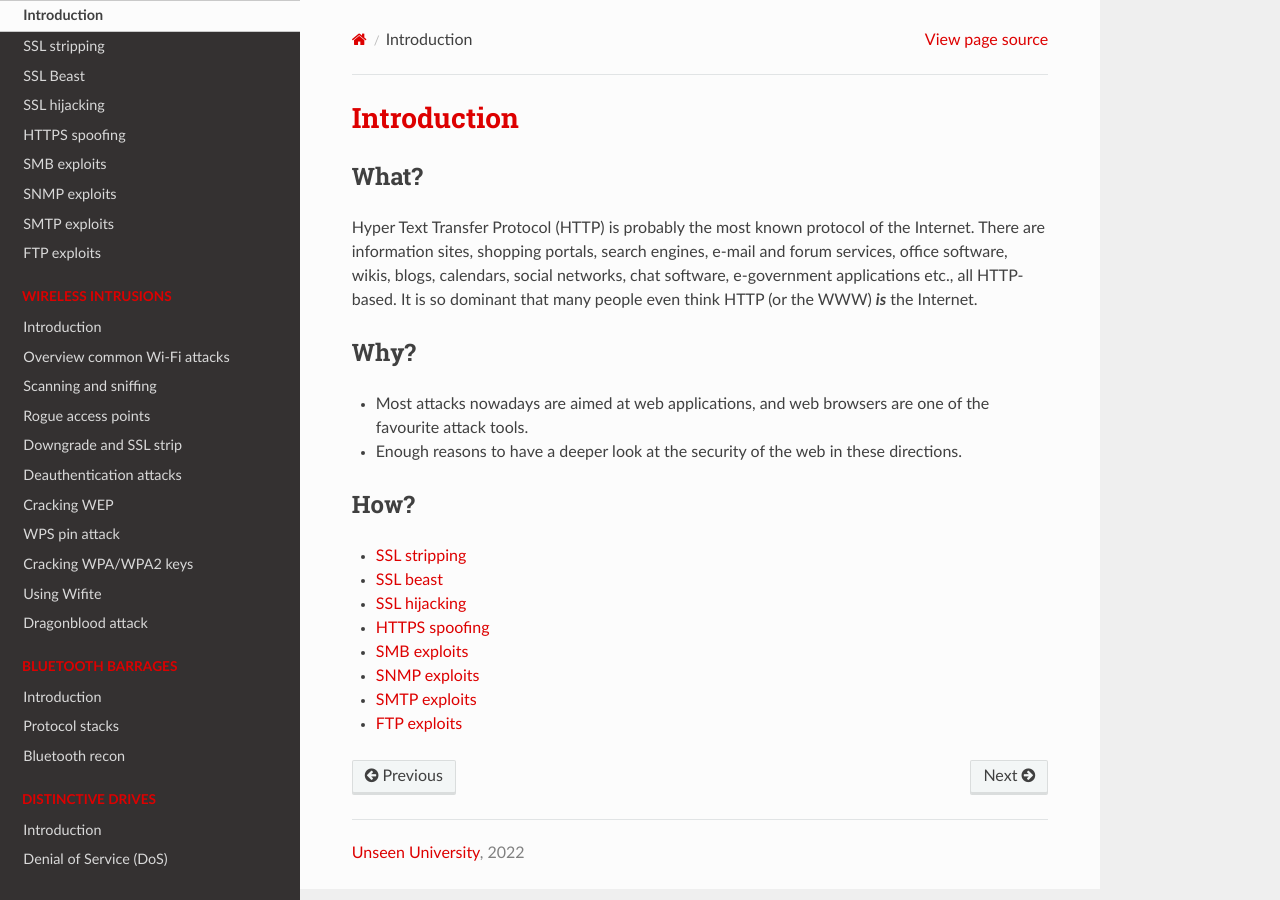
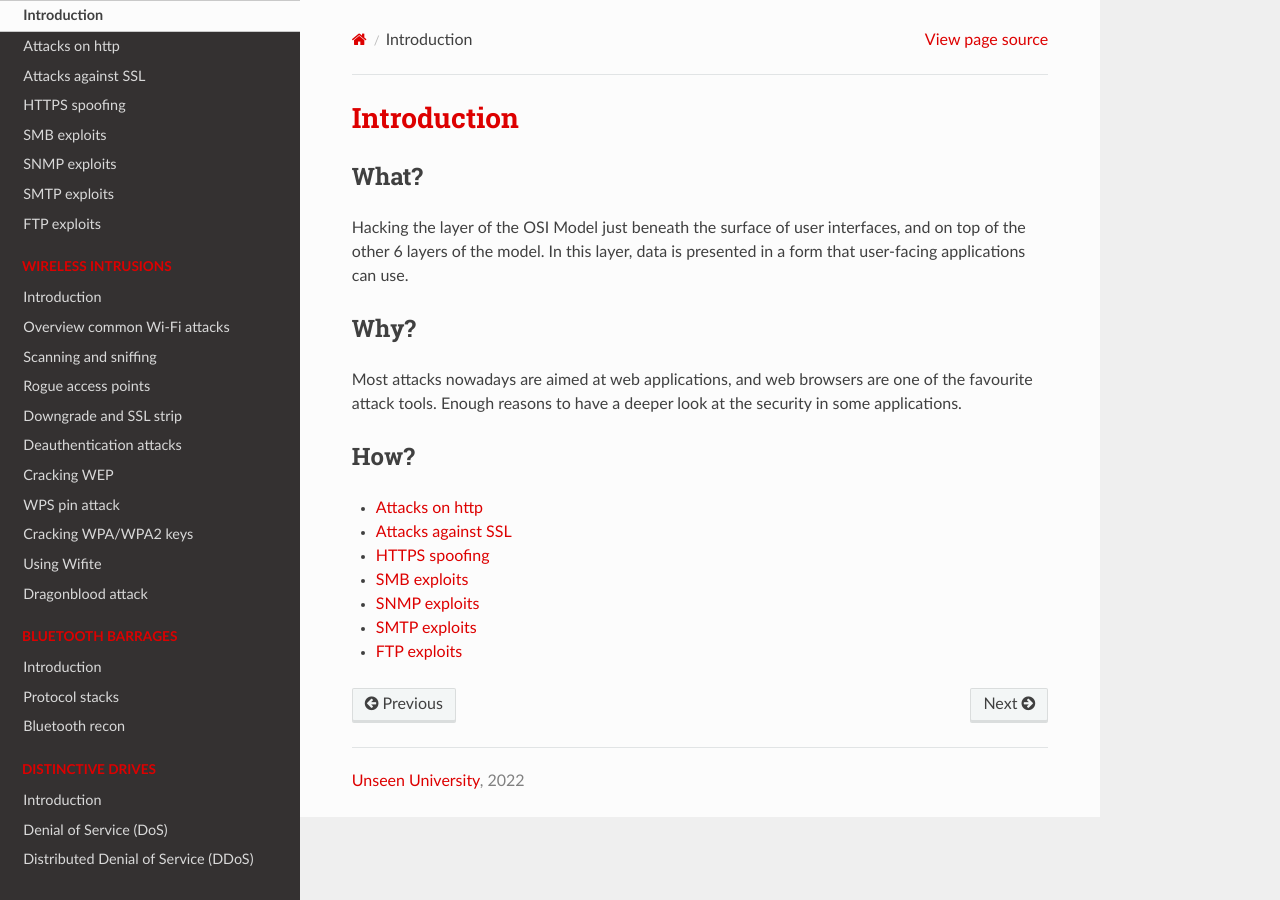
Before and after one commit to tymyrddin/red-network, a Sphinx documentation site: the page built from source/docs/application/README.md, in a window 1280 px wide. Built offline with Sphinx 7.4.7 and the Read the Docs theme 2.0.0, drawn with Linux system fonts in a browser that asks for light colours.

```diff
--- a/source/docs/application/README.md
+++ b/source/docs/application/README.md
@@ -2,21 +2,18 @@
 
 ## What?
 
-Hyper Text Transfer Protocol (HTTP) is probably the most known protocol of the Internet. There are information
-sites, shopping portals, search engines, e-mail and forum services, office software, wikis, blogs, calendars,
-social networks, chat software, e-government applications etc., all HTTP-based.
-It is so dominant that many people even think HTTP (or the WWW) ***is*** the Internet.
+Hacking the layer of the OSI Model just beneath the surface of user interfaces, and on top of the other 6 layers of
+the model. In this layer, data is presented in a form that user-facing applications can use.
 
 ## Why?
 
-* Most attacks nowadays are aimed at web applications, and web browsers are one of the favourite attack tools.
-* Enough reasons to have a deeper look at the security of the web in these directions.
+Most attacks nowadays are aimed at web applications, and web browsers are one of the favourite attack tools.
+Enough reasons to have a deeper look at the security in some applications.
 
 ## How?
 
-* [SSL stripping](ssl-stripping.md)
-* [SSL beast](ssl-beast.md)
-* [SSL hijacking](ssl-hijacking.md)
+* [Attacks on http](http.md)
+* [Attacks against SSL](ssl.md)
 * [HTTPS spoofing](https-spoofing.md)
 * [SMB exploits](smb.md)
 * [SNMP exploits](snmp.md)
--- a/source/index.rst
+++ b/source/index.rst
@@ -57,9 +57,8 @@ Riches in the ground
    :caption: Application layer hacks
 
    docs/application/README.md
-   docs/application/ssl-stripping.md
-   docs/application/ssl-beast.md
-   docs/application/ssl-hijacking.md
+   docs/application/http.md
+   docs/application/ssl.md
    docs/application/https-spoofing.md
    docs/application/smb.md
    docs/application/snmp.md
```
Also changed, not shown: source/docs/application/http.md (added, +138 -0 lines), source/docs/application/https-spoofing.md (+4 -2 lines), source/docs/application/ssl-beast.md (deleted, +0 -9 lines), source/docs/application/ssl-hijacking.md (deleted, +0 -6 lines), source/docs/application/ssl-stripping.md (deleted, +0 -28 lines), source/docs/application/ssl.md (added, +61 -0 lines), source/docs/box/mitm.md (+4 -4 lines), source/docs/wireless/downgrade.md (+1 -1 lines).
